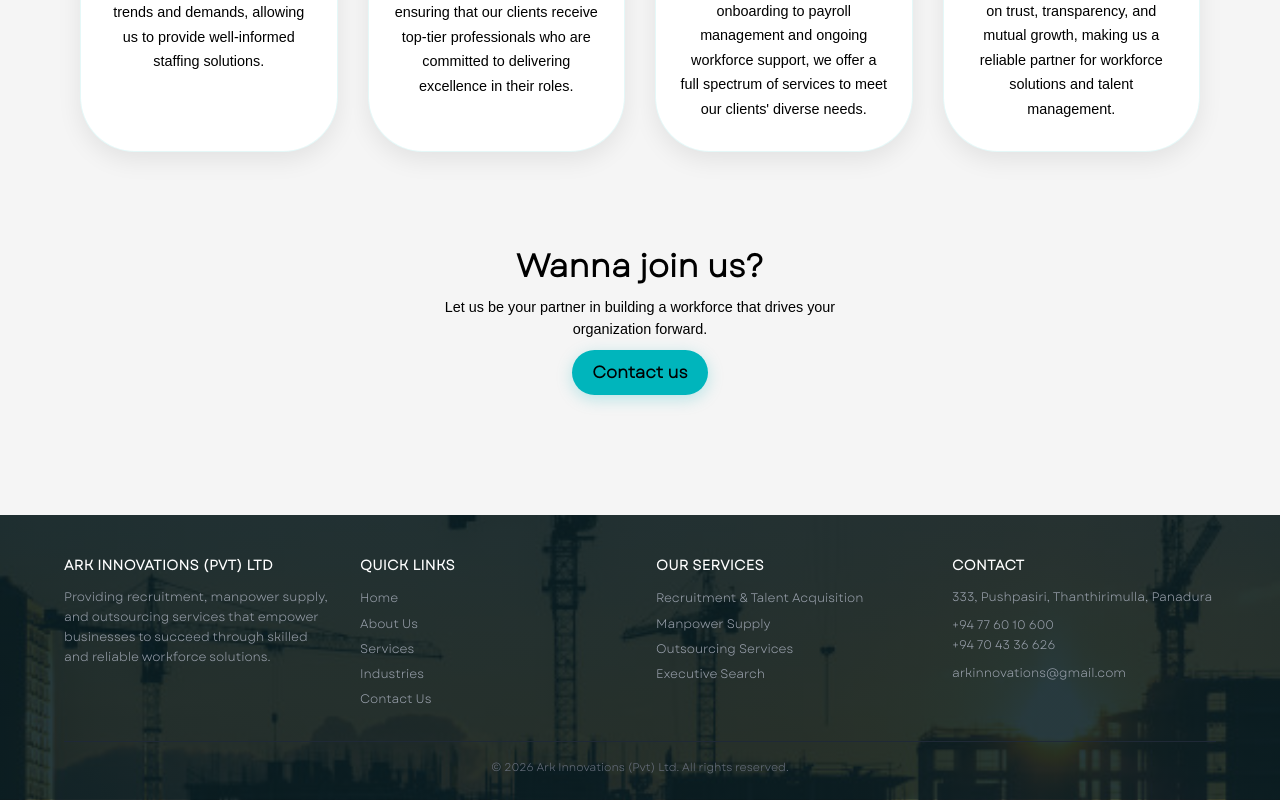
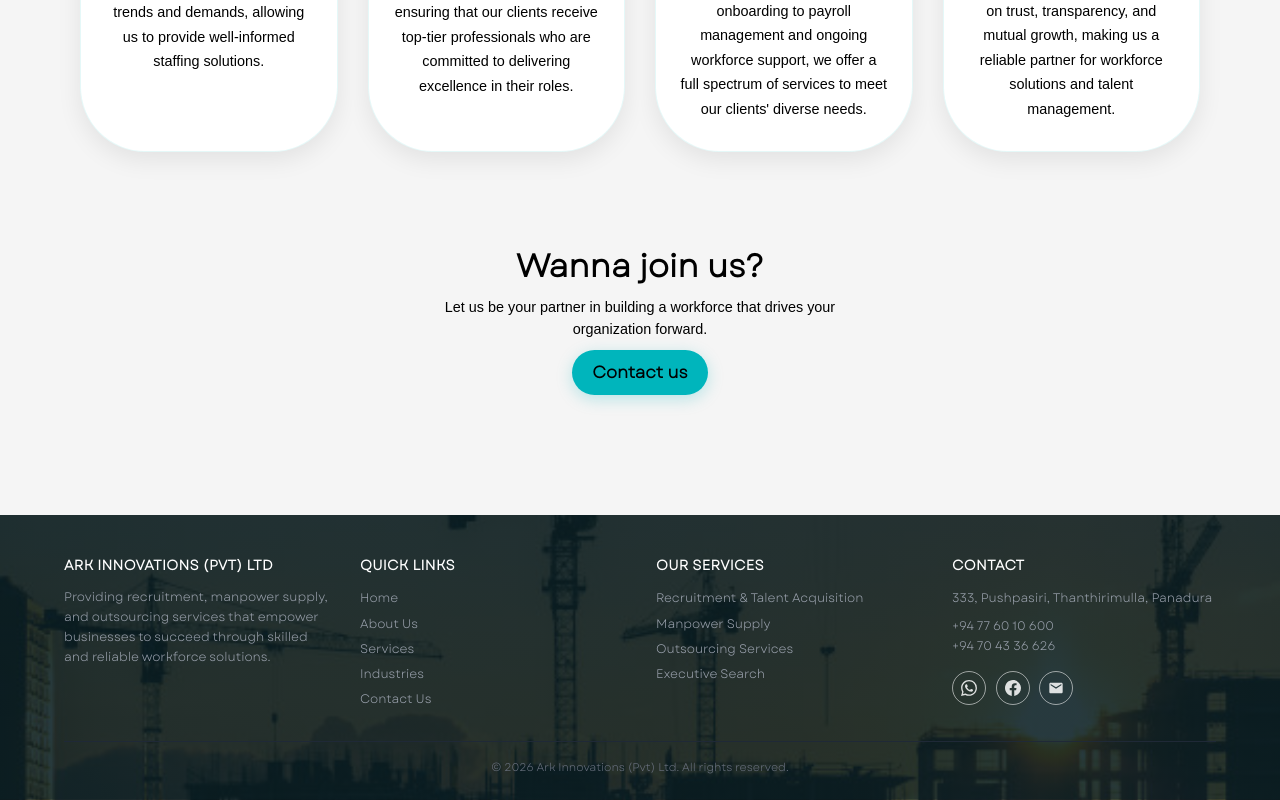
Before and after one commit to disalHenuka/ark-innovations, a Next.js app: page /about in a window 1280 px wide. Shown: the part 1736-2536 px from the top of the page. Built offline with nearby package versions, Linux system fonts and the light colour scheme.

Commit message:
seo optimizations

```diff
--- a/app/about/page.tsx
+++ b/app/about/page.tsx
@@ -1,3 +1,13 @@
+import { Metadata } from "next";
 import AboutPage from "../pages/about";
 
+export const metadata: Metadata = {
+  title: "About Us | Ark Innovations",
+  description: "Learn about Ark Innovations, a premier recruitment and manpower supply agency in Sri Lanka. We connect businesses with reliable workforce solutions.",
+  openGraph: {
+    title: "About Us | Ark Innovations",
+    description: "Learn about Ark Innovations, a premier recruitment and manpower supply agency in Sri Lanka.",
+  }
+};
+
 export default AboutPage;
--- a/app/components/Footer.tsx
+++ b/app/components/Footer.tsx
@@ -76,10 +76,58 @@ export default function Footer() {
 
         <div className="footerSection">
           <h3>Contact</h3>
-          <p>333, Pushpasiri, Thanthirimulla, Panadura</p>
+          <a href="https://www.google.com/maps?q=6.74167,79.90728"
+          target="_blank"
+          rel="noopener noreferrer"
+          className="footerAddressLink"
+        >
+          333, Pushpasiri, Thanthirimulla, Panadura
+        </a>
           <p style={{ marginTop: "0.5rem" }}>+94 77 60 10 600</p>
           <p>+94 70 43 36 626</p>
-          <p style={{ marginTop: "0.5rem" }}>arkinnovations@gmail.com</p>
+
+          {/* ── Social Icons ── */}
+          <div className="footerSocials">
+            {/* WhatsApp */}
+            <a
+              href="https://wa.me/94776010600"
+              target="_blank"
+              rel="noopener noreferrer"
+              className="socialIcon"
+              aria-label="WhatsApp"
+            >
+              {/* WhatsApp SVG */}
+              <svg viewBox="0 0 24 24" fill="currentColor" xmlns="http://www.w3.org/2000/svg">
+                <path d="M17.472 14.382c-.297-.149-1.758-.867-2.03-.967-.273-.099-.471-.148-.67.15-.197.297-.767.966-.94 1.164-.173.199-.347.223-.644.075-.297-.15-1.255-.463-2.39-1.475-.883-.788-1.48-1.761-1.653-2.059-.173-.297-.018-.458.13-.606.134-.133.298-.347.446-.52.149-.174.198-.298.298-.497.099-.198.05-.371-.025-.52-.075-.149-.669-1.612-.916-2.207-.242-.579-.487-.5-.669-.51-.173-.008-.371-.01-.57-.01-.198 0-.52.074-.792.372-.272.297-1.04 1.016-1.04 2.479 0 1.462 1.065 2.875 1.213 3.074.149.198 2.096 3.2 5.077 4.487.709.306 1.262.489 1.694.625.712.227 1.36.195 1.871.118.571-.085 1.758-.719 2.006-1.413.248-.694.248-1.289.173-1.413-.074-.124-.272-.198-.57-.347m-5.421 7.403h-.004a9.87 9.87 0 01-5.031-1.378l-.361-.214-3.741.982.998-3.648-.235-.374a9.86 9.86 0 01-1.51-5.26c.001-5.45 4.436-9.884 9.888-9.884 2.64 0 5.122 1.03 6.988 2.898a9.825 9.825 0 012.893 6.994c-.003 5.45-4.437 9.884-9.885 9.884m8.413-18.297A11.815 11.815 0 0012.05 0C5.495 0 .16 5.335.157 11.892c0 2.096.547 4.142 1.588 5.945L.057 24l6.305-1.654a11.882 11.882 0 005.683 1.448h.005c6.554 0 11.89-5.335 11.893-11.893a11.821 11.821 0 00-3.48-8.413z"/>
+              </svg>
+            </a>
+
+            {/* Facebook */}
+            <a
+              href="https://www.facebook.com/share/1SBXfMPbLj/"
+              target="_blank"
+              rel="noopener noreferrer"
+              className="socialIcon"
+              aria-label="Facebook"
+            >
+              {/* Facebook SVG */}
+              <svg viewBox="0 0 24 24" fill="currentColor" xmlns="http://www.w3.org/2000/svg">
+                <path d="M24 12.073c0-6.627-5.373-12-12-12s-12 5.373-12 12c0 5.99 4.388 10.954 10.125 11.854v-8.385H7.078v-3.47h3.047V9.43c0-3.007 1.792-4.669 4.533-4.669 1.312 0 2.686.235 2.686.235v2.953H15.83c-1.491 0-1.956.925-1.956 1.874v2.25h3.328l-.532 3.47h-2.796v8.385C19.612 23.027 24 18.062 24 12.073z"/>
+              </svg>
+            </a>
+
+            {/* Gmail */}
+            <a
+              href="mailto:arkinnovations@gmail.com"
+              className="socialIcon"
+              aria-label="Email"
+            >
+              {/* Gmail / Email SVG */}
+              <svg viewBox="0 0 24 24" fill="currentColor" xmlns="http://www.w3.org/2000/svg">
+                <path d="M20 4H4c-1.1 0-2 .9-2 2v12c0 1.1.9 2 2 2h16c1.1 0 2-.9 2-2V6c0-1.1-.9-2-2-2zm0 4l-8 5-8-5V6l8 5 8-5v2z"/>
+              </svg>
+            </a>
+          </div>
         </div>
       </div>
 
--- a/app/contact/page.tsx
+++ b/app/contact/page.tsx
@@ -1,3 +1,14 @@
+import { Metadata } from "next";
 import ContactPage from "../pages/contactUs";
 
+export const metadata: Metadata = {
+  title: "Contact Us | Ark Innovations - Panadura, Sri Lanka",
+  description: "Get in touch with Ark Innovations. Located in Panadura, Sri Lanka, we are ready to assist with your recruitment, manpower, and outsourcing requirements.",
+  keywords: ["Contact Ark Innovations", "Panadura Recruitment Agency", "HR Agency Sri Lanka Contact"],
+  openGraph: {
+    title: "Contact Us | Ark Innovations - Panadura, Sri Lanka",
+    description: "Get in touch with Ark Innovations in Panadura for your recruitment and manpower needs.",
+  }
+};
+
 export default ContactPage;
--- a/app/industries/page.tsx
+++ b/app/industries/page.tsx
@@ -1,3 +1,13 @@
+import { Metadata } from "next";
 import IndustriesPage from "../pages/industries";
 
+export const metadata: Metadata = {
+  title: "Industries We Serve | Ark Innovations",
+  description: "Ark Innovations provides specialized workforce solutions across various industries in Sri Lanka, ensuring skilled manpower for your sector's unique needs.",
+  openGraph: {
+    title: "Industries We Serve | Ark Innovations",
+    description: "Specialized workforce solutions across various industries in Sri Lanka.",
+  }
+};
+
 export default IndustriesPage;
--- a/app/layout.tsx
+++ b/app/layout.tsx
@@ -1,9 +1,34 @@
 import "./globals.css";
 import LayoutWrapper from "@/app/components/LayoutWrapper";
 
-export const metadata = {
-  title: "Ark Innovations",
-  description: "Manpower and Recruitment Solutions",
+import { Metadata } from 'next';
+
+export const metadata: Metadata = {
+  title: "Ark Innovations | Recruitment & Manpower Supply in Sri Lanka",
+  description: "Ark Innovations provides premier recruitment, manpower supply, and outsourcing services in Sri Lanka. Located in Panadura, we connect businesses with top talent.",
+  keywords: [
+    "Ark Innovations", "Ark Innovations Pvt Ltd", "Recruitment Sri Lanka",
+    "Manpower Supply", "Outsourcing Services", "Executive Search",
+    "Jobs in Panadura", "Recruitment Agency Colombo", "HR Solutions Western Province",
+    "Manpower Agency Moratuwa", "Employment Wadduwa", "Talent Acquisition Kalutara"
+  ],
+  authors: [{ name: "Ark Innovations" }],
+  openGraph: {
+    title: "Ark Innovations | Recruitment & Manpower Supply in Sri Lanka",
+    description: "Ark Innovations provides premier recruitment, manpower supply, and outsourcing services in Sri Lanka.",
+    siteName: "Ark Innovations",
+    locale: "en_LK",
+    type: "website",
+  },
+  twitter: {
+    card: "summary_large_image",
+    title: "Ark Innovations | Recruitment Services in Sri Lanka",
+    description: "Expert recruitment, manpower supply, and outsourcing services based in Panadura, Sri Lanka.",
+  },
+  robots: {
+    index: true,
+    follow: true,
+  }
 };
 
 export default function RootLayout({
@@ -11,8 +36,49 @@ export default function RootLayout({
 }: {
   children: React.ReactNode;
 }) {
+  const jsonLd = {
+    "@context": "https://schema.org",
+    "@graph": [
+      {
+        "@type": "LocalBusiness",
+        "name": "Ark Innovations (Pvt) Ltd",
+        "description": "Providing recruitment, manpower supply, and outsourcing services that empower businesses to succeed through skilled and reliable workforce solutions.",
+        "address": {
+          "@type": "PostalAddress",
+          "streetAddress": "333, Pushpasiri, Thanthirimulla",
+          "addressLocality": "Panadura",
+          "addressRegion": "Western Province",
+          "addressCountry": "LK"
+        },
+        "telephone": ["+94 77 60 10 600", "+94 70 43 36 626"],
+        "email": "arkinnovations@gmail.com",
+        "geo": {
+          "@type": "GeoCoordinates",
+          "latitude": "6.74167",
+          "longitude": "79.90728"
+        }
+      },
+      {
+        "@type": "ItemList",
+        "itemListElement": [
+          { "@type": "SiteNavigationElement", "position": 1, "name": "Home", "url": "/" },
+          { "@type": "SiteNavigationElement", "position": 2, "name": "About Us", "url": "/about" },
+          { "@type": "SiteNavigationElement", "position": 3, "name": "Services", "url": "/services" },
+          { "@type": "SiteNavigationElement", "position": 4, "name": "Industries", "url": "/industries" },
+          { "@type": "SiteNavigationElement", "position": 5, "name": "Contact Us", "url": "/contact" }
+        ]
+      }
+    ]
+  };
+
   return (
     <html lang="en">
+      <head>
+        <script
+          type="application/ld+json"
+          dangerouslySetInnerHTML={{ __html: JSON.stringify(jsonLd) }}
+        />
+      </head>
       <body className="antialiased">
         <LayoutWrapper>
         {children}
--- a/app/services/page.tsx
+++ b/app/services/page.tsx
@@ -1,3 +1,14 @@
+import { Metadata } from "next";
 import ServicesPage from "../pages/services";
 
+export const metadata: Metadata = {
+  title: "Our Services | Recruitment & Outsourcing - Ark Innovations",
+  description: "Explore our comprehensive services: Talent Acquisition, Manpower Supply, Outsourcing Services, and Executive Search tailored for Sri Lankan businesses.",
+  keywords: ["Talent Acquisition", "Manpower Supply", "Outsourcing Services", "Executive Search", "Sri Lanka Jobs"],
+  openGraph: {
+    title: "Our Services | Recruitment & Outsourcing - Ark Innovations",
+    description: "Explore our comprehensive services: Talent Acquisition, Manpower Supply, Outsourcing Services, and Executive Search in Sri Lanka.",
+  }
+};
+
 export default ServicesPage;
--- a/app/styles/about.css
+++ b/app/styles/about.css
@@ -247,7 +247,7 @@ body {
 
 .feature-card {
   background: #FFFFFF;
-  border-radius: 55px;
+  border-radius: 65px;
   padding: 30px 24px;
   box-shadow: 0 8px 24px rgba(0, 0, 0, 0.08);
   transition: all 0.3s ease;
--- a/app/styles/footer.css
+++ b/app/styles/footer.css
@@ -72,6 +72,59 @@
   margin-right: auto;
 }
 
+.footerAddressLink {
+  color: #9ca3af;
+  font-size: 0.775rem;
+  line-height: 1.6;
+  text-decoration: none;
+  transition: color 0.25s ease;
+  display: inline-block;
+}
+
+.footerAddressLink:hover {
+  color: #00959e;
+}
+
+
+/* =========================================================
+   SOCIAL ICONS
+========================================================= */
+.footerSocials {
+  display: flex;
+  gap: 0.6rem;
+  margin-top: 0.85rem;
+  align-items: center;
+}
+
+.socialIcon {
+  display: flex;
+  align-items: center;
+  justify-content: center;
+  width: 34px;
+  height: 34px;
+  border-radius: 50%;
+  border: 1.5px solid rgba(255, 255, 255, 0.55);
+  color: rgba(255, 255, 255, 0.85);
+  background: transparent;
+  transition: border-color 0.25s ease, color 0.25s ease, background 0.25s ease, transform 0.2s ease;
+  flex-shrink: 0;
+  text-decoration: none;
+}
+
+.socialIcon svg {
+  width: 16px;
+  height: 16px;
+  display: block;
+}
+
+.socialIcon:hover {
+  border-color: #00b5bc;
+  color: #00b5bc;
+  background: rgba(0, 181, 188, 0.1);
+  transform: translateY(-2px);
+}
+
+
 /* =========================================================
    RESPONSIVE
 ========================================================= */
@@ -111,6 +164,16 @@
     margin-top: 1.5rem;
     padding-top: 0.85rem;
   }
+
+  .socialIcon {
+    width: 30px;
+    height: 30px;
+  }
+
+  .socialIcon svg {
+    width: 14px;
+    height: 14px;
+  }
 }
 
 @media (max-width: 400px) {
--- /dev/null
+++ b/public/google1231ae39e38ca692.html
@@ -0,0 +1 @@
+google-site-verification: google1231ae39e38ca692.html
```
Also changed, not shown: app/robots.txt (added), 1 other file (tests, documents, lock files or other folders).
